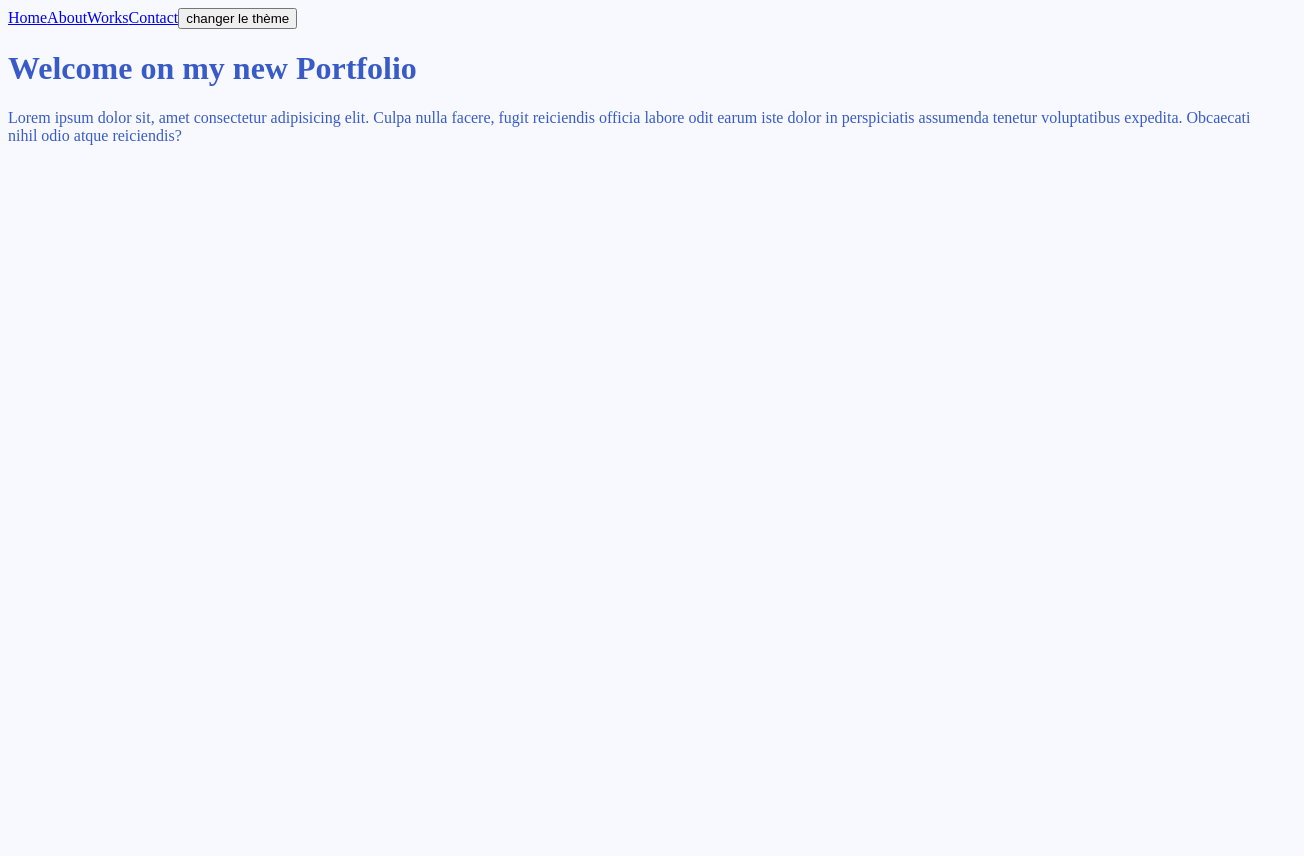
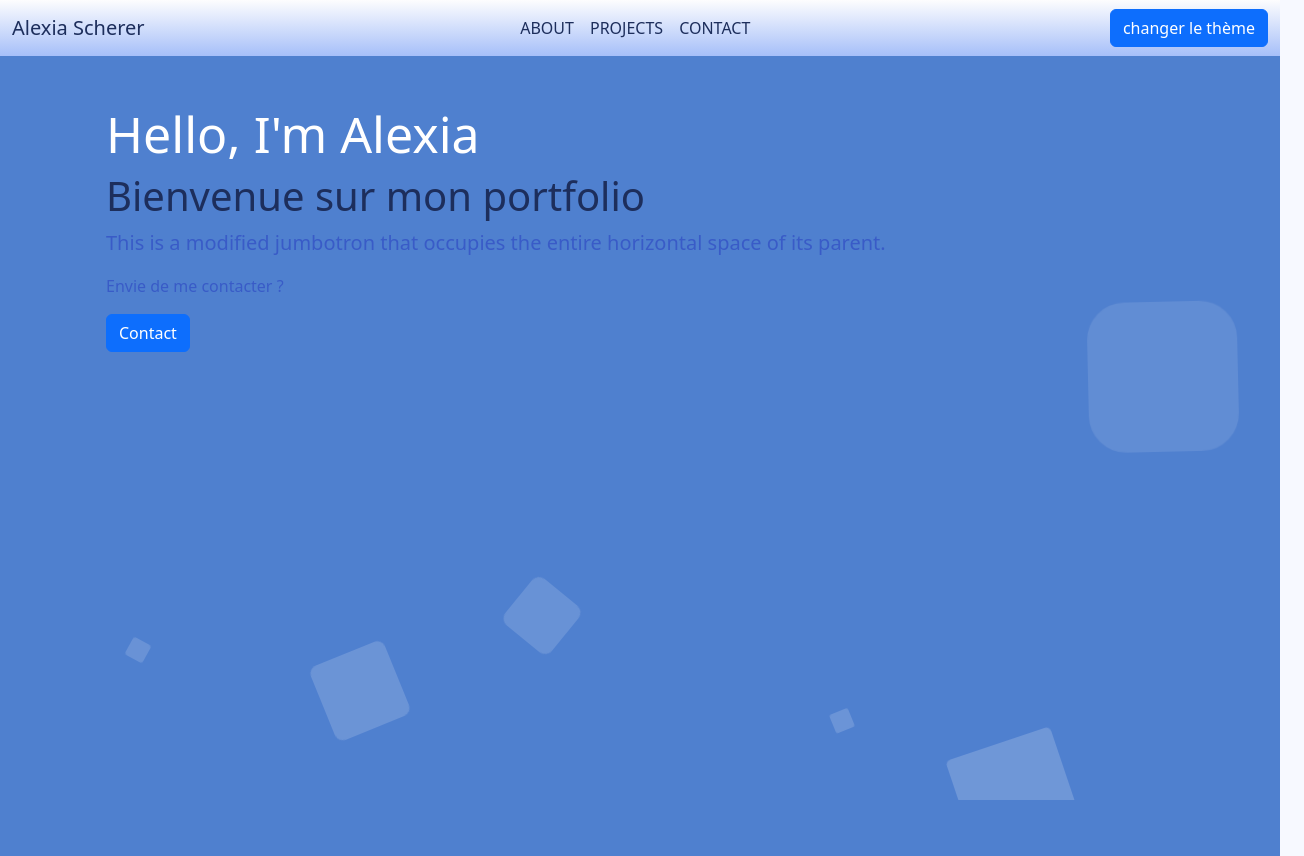
Before and after one commit to evarellapucky/portfolio-front, a React (Vite) app: page / in a window 1280 px wide. Shown: the whole page, 1304 px wide, since content can reach past the window. Before the commit the page ends 800 px from the top, so only its background shows below. Built offline with nearby package versions, Linux system fonts and the light colour scheme.

Commit message:
beginning styling

```diff
--- a/package.json
+++ b/package.json
@@ -10,6 +10,8 @@
     "preview": "vite preview"
   },
   "dependencies": {
+    "bootstrap": "^5.3.3",
+    "bootswatch": "^5.3.3",
     "react": "^18.2.0",
     "react-dom": "^18.2.0",
     "react-router-dom": "^6.23.0",
--- a/src/Components/Navbar.jsx
+++ b/src/Components/Navbar.jsx
@@ -6,14 +6,30 @@ const Navbar = () => {
       const toggleTheme = useThemeUpdate()
 
   return (
-    <nav>
-      <Link to="/">Home</Link>
-      <Link to="/About">About</Link>
-      <Link to="/Works">Works</Link>
-      <Link to="/Contact">Contact</Link>
-      <button onClick={toggleTheme}>changer le thème</button>
+  <nav className="navbar navbar-expand-lg">
+    <div className="container-fluid">
+    <Link to="/" className="navbar-brand">Alexia Scherer</Link>
+  <div className="pages__links collapse navbar-collapse justify-content-around">
+
+  <ul className="navbar-nav">
+    <li className="nav-item">
+          <Link to="/About" className="nav-link link1">About</Link>
+        </li>
+        <li className="nav-item">
+          <Link to="/Works" className="nav-link link1">Projects</Link>
+        </li>
+
+        <li className="nav-item">
+          <Link to="/Contact" className="nav-link link1">Contact</Link>
+        </li>
+      </ul>
+      </div>
+    <button type="button" className="btn btn-primary" onClick={toggleTheme}>changer le thème</button>
+    </div>
     </nav>
+
   )
 }
 
+
 export default Navbar;
--- a/src/main.jsx
+++ b/src/main.jsx
@@ -1,6 +1,7 @@
 import React from 'react'
 import ReactDOM from 'react-dom/client'
 import App from './App.jsx'
+
 import './style/index.scss'
 import { ThemeProvider } from './ThemeContext.jsx'
 
--- a/src/pages/Home/index.jsx
+++ b/src/pages/Home/index.jsx
@@ -1,10 +1,35 @@
+import { Link } from "react-router-dom";
+
 const Home = () => {
   return (
     <>
-      <h1 className="portfolio__title">Welcome on my new Portfolio</h1>
-        <p className="portfolio__description">Lorem ipsum dolor sit, amet consectetur adipisicing elit. Culpa nulla facere, fugit reiciendis officia labore odit earum iste dolor in perspiciatis assumenda tenetur voluptatibus expedita. Obcaecati nihil odio atque reiciendis?</p>
+      <div className="jumbotron jumbotron-fluid m-4">
+        <div className="container">
+          <h1 className="display-4">Hello, I'm Alexia</h1>
+          <h3 className="display-6">Bienvenue sur mon portfolio</h3>
+          <p className="lead">This is a modified jumbotron that occupies the entire horizontal space of its parent.</p>
+          <p>Envie de me contacter ?</p>
+          <p className="lead">
+          <Link to="/Contact" className="btn btn-primary" type="button">Contact</Link>
+          </p>
+        </div>
+      </div>
 
-    </>
+      <div className="area" >
+            <ul className="circles">
+                    <li></li>
+                    <li></li>
+                    <li></li>
+                    <li></li>
+                    <li></li>
+                    <li></li>
+                    <li></li>
+                    <li></li>
+                    <li></li>
+                    <li></li>
+            </ul>
+    </div >
+  </>
 )}
 
 export default Home;
--- a/src/style/_variables.scss
+++ b/src/style/_variables.scss
@@ -1,5 +1,7 @@
 $primary-bg: #FDFDFE;
 $secondary-bg: #F7F9FF;
+$dark-primary-bg: #0C1119;
+$dark-secondary-bg: #121822;
 $primary-components: #EDF2FE;
 $secondary-components: #DFEAFF;
 $primary-text: #1D2E5C;
--- a/src/style/index.scss
+++ b/src/style/index.scss
@@ -1,12 +1,201 @@
+@import 'node_modules/bootstrap/scss/bootstrap';
 @import './variables';
 
 
+*{
+  margin: 0;
+  padding: 0;
+  box-sizing: border-box;
+}
+
 body {
   background-color: $secondary-bg;
-  color: $secondary-text
+  color: $secondary-text;
+}
+
+h1, h2, h3 {
+  color: $primary-text;
+}
+
+.navbar {
+  // background-color: $primary-bg;
+  background: linear-gradient($primary-bg, #A6BFF9);
+  color: $primary-text;
+
+  .navbar, .navbar-brand, .nav-link {
+    color: $primary-text
+  }
+}
+
+.pages__links a {
+  text-decoration: none;
+  text-transform: uppercase;
+  position: relative;
+  transition: transform 0.1s ease-in-out;
+}
+
+.link1::after {
+  content: "";
+  position: absolute;
+  left: 0;
+  width: 100%;
+  height: 1px;
+  bottom: -10px;
+  transform: scaleX(0);
+  transform-origin: left;
+  background-color: #37578A; /* Added for better visibility */
+  transition: transform 0.5s;
+}
+
+.link1:hover::after {
+  transform: scaleX(1);
+}
+
+.jumbotron {
+  width: 100%;
+  position: absolute;
+  top : 10vh;
+
+}
+
+.jumbotron h1{
+
+  color: #fff;
+  font-size: 50px;
+}
+
+
+.area{
+  background: #4F80CF;
+  background: -webkit-linear-gradient(to left, #91B7F3, #4F80CF);
+  width: 100%;
+  height: 100vh;
+
+
+}
+
+.circles{
+  position: absolute;
+  top: 0;
+  left: 0;
+  width: 100%;
+  height: 100%;
+  overflow: hidden;
+  pointer-events: none;
+}
+
+.circles li{
+  position: absolute;
+  display: block;
+  list-style: none;
+  width: 20px;
+  height: 20px;
+  background: rgba(255, 255, 255, 0.2);
+  animation: animate 25s linear infinite;
+  bottom: -150px;
+
+}
+
+.circles li:nth-child(1){
+  left: 25%;
+  width: 80px;
+  height: 80px;
+  animation-delay: 0s;
+}
+
+
+.circles li:nth-child(2){
+  left: 10%;
+  width: 20px;
+  height: 20px;
+  animation-delay: 2s;
+  animation-duration: 12s;
+}
+
+.circles li:nth-child(3){
+  left: 70%;
+  width: 20px;
+  height: 20px;
+  animation-delay: 4s;
+}
+
+.circles li:nth-child(4){
+  left: 40%;
+  width: 60px;
+  height: 60px;
+  animation-delay: 0s;
+  animation-duration: 18s;
+}
+
+.circles li:nth-child(5){
+  left: 65%;
+  width: 20px;
+  height: 20px;
+  animation-delay: 0s;
+}
+
+.circles li:nth-child(6){
+  left: 75%;
+  width: 110px;
+  height: 110px;
+  animation-delay: 3s;
+}
+
+.circles li:nth-child(7){
+  left: 35%;
+  width: 150px;
+  height: 150px;
+  animation-delay: 7s;
+}
+
+.circles li:nth-child(8){
+  left: 50%;
+  width: 25px;
+  height: 25px;
+  animation-delay: 15s;
+  animation-duration: 45s;
+}
+
+.circles li:nth-child(9){
+  left: 20%;
+  width: 15px;
+  height: 15px;
+  animation-delay: 2s;
+  animation-duration: 35s;
+}
+
+.circles li:nth-child(10){
+  left: 85%;
+  width: 150px;
+  height: 150px;
+  animation-delay: 0s;
+  animation-duration: 11s;
+}
+
+@keyframes animate {
+
+  0%{
+      transform: translateY(0) rotate(0deg);
+      opacity: 1;
+      border-radius: 0;
+  }
+
+  100%{
+      transform: translateY(-1000px) rotate(720deg);
+      opacity: 0;
+      border-radius: 50%;
+  }
+
 }
 
 body.dark-theme {
-  background-color: #121822;
   color: #D4E2F8;
+
+  .navbar, .navbar-brand, .nav-link {
+    background: linear-gradient($dark-primary-bg, $dark-secondary-bg);
+    color: #D4E2F8;
+  }
+  .area {
+    background-color: $dark-secondary-bg;
+  }
 }
```
Also changed, not shown: 1 other file (tests, documents, lock files or other folders).
